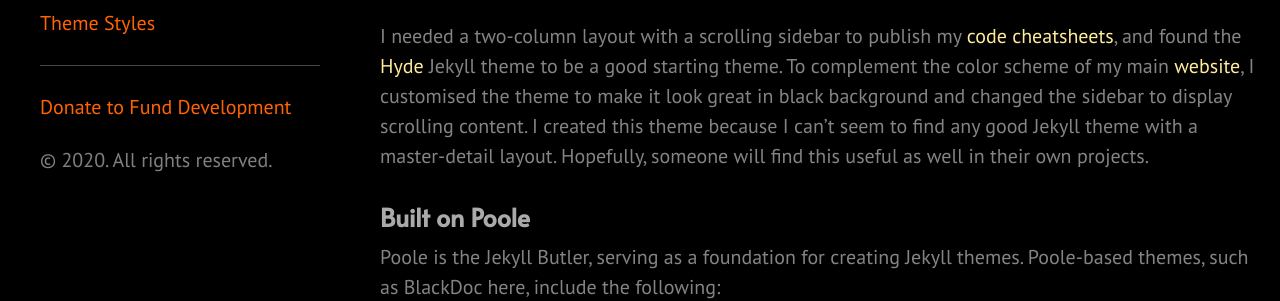
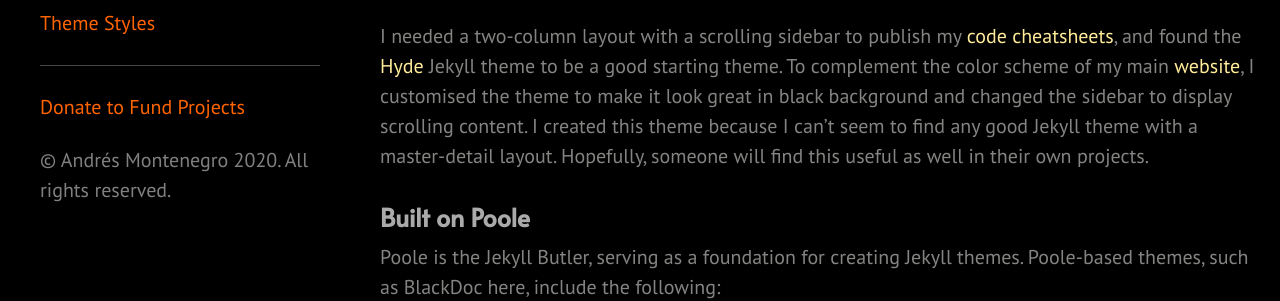
Before and after one commit to AndresMontenegroClub/AndresMontenegroClub.github.io, a Jekyll site: the page built from index.html, in a window 1280 px wide. Shown: the part 239-540 px from the top of the page. Built offline with Jekyll 4.4.1, drawn with Linux system fonts in a browser that asks for light colours; the list of posts is cut into pages by our own code.

Commit message:
Update sidebar.html

```diff
--- a/_includes/sidebar.html
+++ b/_includes/sidebar.html
@@ -28,10 +28,10 @@
 
       <!--<a class="sidebar-nav-item" href="{{ site.github.repo }}/archive/master.zip">Download</a>-->
       <hr>
-      <a class="sidebar-nav-item" href="{{ site.paypal_url }}">Donate to Fund Development</a>
+      <a class="sidebar-nav-item" href="{{ site.paypal_url }}">Donate to Fund Projects</a>
       <!--<span class="sidebar-nav-item">Currently v{{ site.version }}</span>-->
     </nav>
 
-    <p>&copy; {{ site.time | date: '%Y' }}. All rights reserved.</p>
+    <p>&copy; Andrés Montenegro {{ site.time | date: '%Y' }}. All rights reserved.</p>
   </div>
 </div>
```
